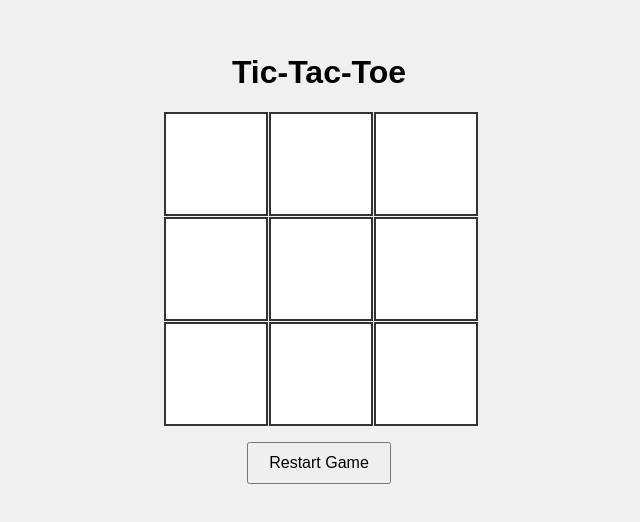
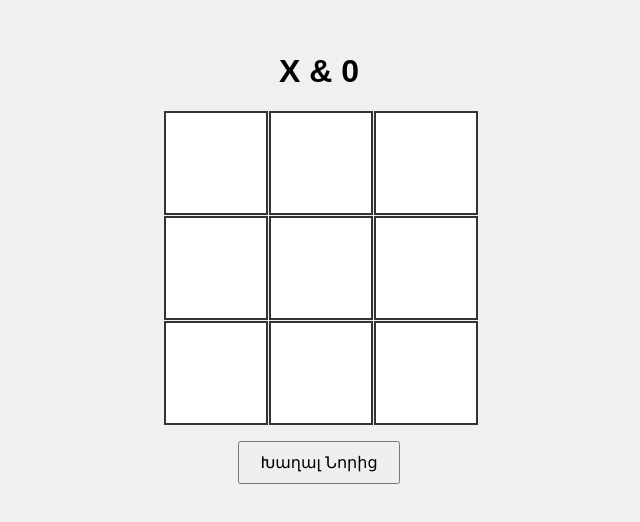
Before and after one commit to NAG-sites-net/Xo-game, a plain HTML site: page index.html in a window 1280 px wide. Shown: the part 132-654 px from the top of the page, without its empty margins (321-961 px from the left). Drawn offline with Linux system fonts and the light colour scheme.

Commit message:
Update index.html

```diff
--- a/index.html
+++ b/index.html
@@ -51,9 +51,9 @@
 </head>
 <body>
     <div class="container">
-        <h1>Tic-Tac-Toe</h1>
+        <h1>X & 0</h1>
         <div id="board"></div>
-        <button id="reset">Restart Game</button>
+        <button id="reset">Խաղալ Նորից</button>
         <div id="message"></div>
     </div>
     <script>
```
